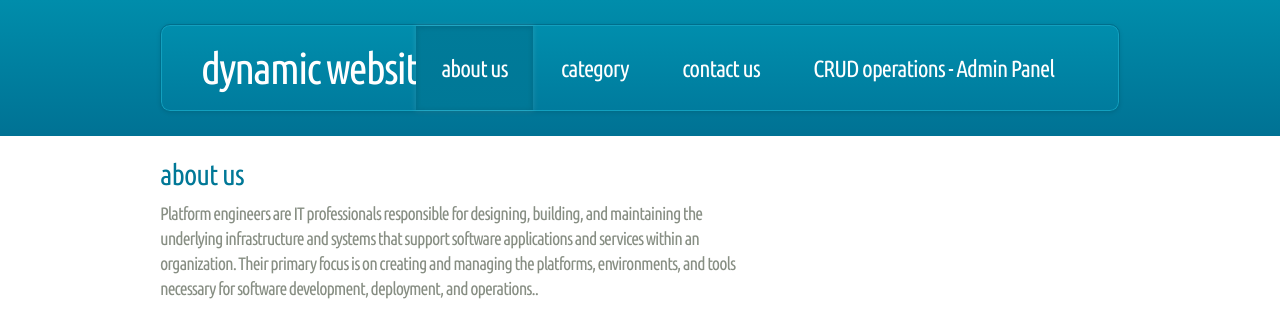
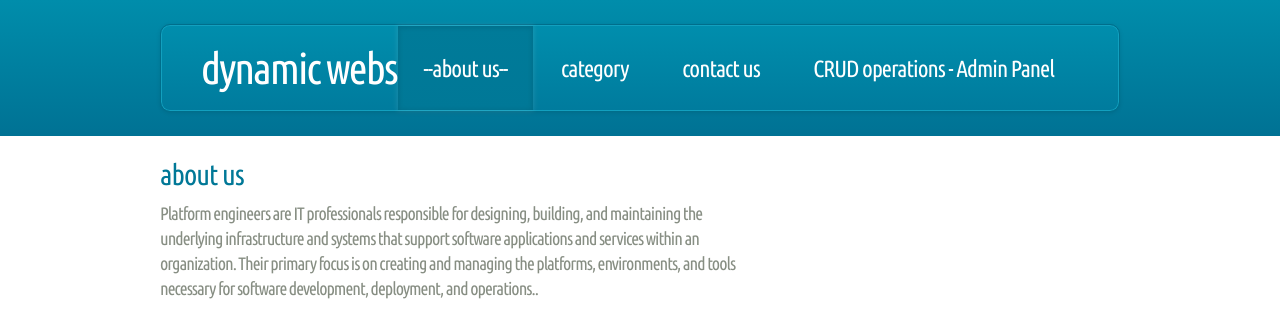
Before and after one commit to Gangadhar-7/dynamic-website-php-sql, a PHP site: page /about-us.php in a window 1280 px wide. Shown: the top 326 px of the page. Run offline with PHP 8.4, Linux system fonts and the light colour scheme; data comes from the database, SQL or seed files in the repository.

Commit message:
Update header.php

```diff
--- a/header.php
+++ b/header.php
@@ -30,7 +30,7 @@
                         <header id="header">
                             <h1><a href="<?php echo getHomeURL(); ?>" id="logo"><?php echo SITE_NAME; ?></a></h1>
                             <nav id="nav">
-                                <a href="about-us.php" <?php echo ($currentPage == "about-us") ? ' class="current-page-item"' : '' ?> >About Us</a>
+                                <a href="about-us.php" <?php echo ($currentPage == "about-us") ? ' class="current-page-item"' : '' ?> >--About Us--</a>
                                 <a href="category.php" <?php echo ($currentPage == "category") ? ' class="current-page-item"' : '' ?>>Category</a>
                                 <a href="contact-us.php" <?php echo ($currentPage == "contact-us") ? ' class="current-page-item"' : '' ?>>Contact US</a>
                                 <a href="manage-site" target="_blank" style="text-transform: none;">CRUD operations - Admin Panel</a>
```
